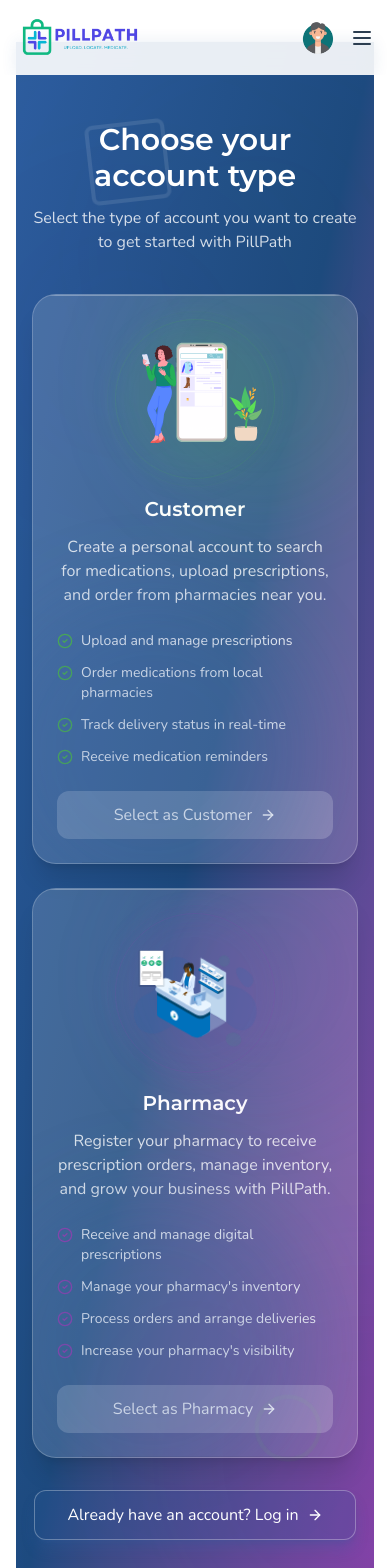
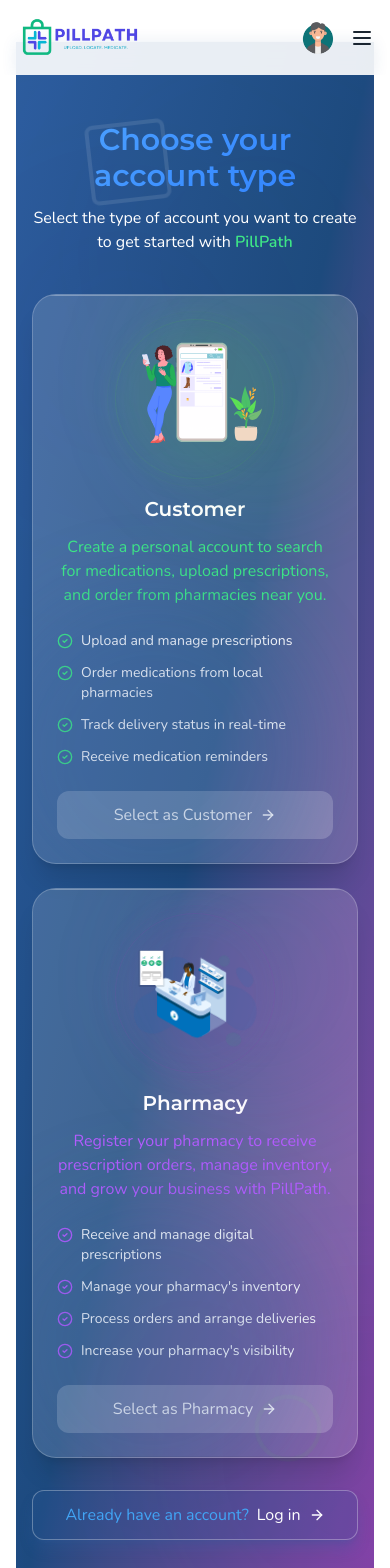
Before and after one commit to bavindu122/PillPath, a React (Vite) app in the folder frontend/: page /register in a window 390 px wide. Shown: the top 1568 px of the page. Built offline with nearby package versions, Linux system fonts and the light colour scheme.

Commit message:
style: update text colors and gradients for improved UI consistency across RoleSelector, Login, and Register components

```diff
--- a/frontend/src/features/auth/components/RoleSelector.jsx
+++ b/frontend/src/features/auth/components/RoleSelector.jsx
@@ -19,12 +19,12 @@
 
   return (
     <div className="w-full max-w-5xl mx-auto">
-      <h2 className="text-3xl md:text-4xl font-bold text-white text-center mb-3 animate-fade-in-up">
+      <h2 className="text-3xl md:text-4xl font-bold text-gradient-primary text-center mb-3 animate-fade-in-up">
         Choose your account type
       </h2>
-      <p className="text-white/80 text-center mb-10 max-w-lg mx-auto animate-fade-in-up delay-100">
+      <p className="text-light text-center mb-10 max-w-lg mx-auto animate-fade-in-up delay-100">
         Select the type of account you want to create to get started with
-        PillPath
+        <span className="text-secondary-green font-semibold"> PillPath</span>
       </p>
 
       <div className="grid grid-cols-1 md:grid-cols-2 gap-6 md:gap-8">
@@ -81,49 +81,48 @@
                 </div>
               </div>
 
-
-              {/* Title */}
-              <h3 className="text-xl md:text-2xl font-bold text-white text-center mb-3">
+              {/* Title - updated */}
+              <h3 className="text-xl md:text-2xl font-bold text-light text-center mb-3">
                 Customer
               </h3>
 
-              {/* Description */}
-              <p className="text-white/80 text-center mb-6">
+              {/* Description - updated */}
+              <p className="text-secondary-green text-center mb-6">
                 Create a personal account to search for medications, upload
                 prescriptions, and order from pharmacies near you.
               </p>
 
-              {/* Feature List */}
+              {/* Feature List - updated */}
               <ul className="space-y-3 text-sm mb-6 flex-grow">
                 <li className="flex items-start gap-2">
-                  <div className="text-secondary mt-0.5">
+                  <div className="text-secondary-green mt-0.5">
                     <CheckCircle2 size={16} />
                   </div>
-                  <span className="text-white/90">
+                  <span className="text-light">
                     Upload and manage prescriptions
                   </span>
                 </li>
                 <li className="flex items-start gap-2">
-                  <div className="text-secondary mt-0.5">
+                  <div className="text-secondary-green mt-0.5">
                     <CheckCircle2 size={16} />
                   </div>
-                  <span className="text-white/90">
+                  <span className="text-light">
                     Order medications from local pharmacies
                   </span>
                 </li>
                 <li className="flex items-start gap-2">
-                  <div className="text-secondary mt-0.5">
+                  <div className="text-secondary-green mt-0.5">
                     <CheckCircle2 size={16} />
                   </div>
-                  <span className="text-white/90">
+                  <span className="text-light">
                     Track delivery status in real-time
                   </span>
                 </li>
                 <li className="flex items-start gap-2">
-                  <div className="text-secondary mt-0.5">
+                  <div className="text-secondary-green mt-0.5">
                     <CheckCircle2 size={16} />
                   </div>
-                  <span className="text-white/90">
+                  <span className="text-light">
                     Receive medication reminders
                   </span>
                 </li>
@@ -204,48 +203,48 @@
                 </div>
               </div>
 
-              {/* Title */}
-              <h3 className="text-xl md:text-2xl font-bold text-white text-center mb-3">
+              {/* Title - updated */}
+              <h3 className="text-xl md:text-2xl font-bold text-light text-center mb-3">
                 Pharmacy
               </h3>
 
-              {/* Description */}
-              <p className="text-white/80 text-center mb-6">
+              {/* Description - updated */}
+              <p className="text-accent-purple text-center mb-6">
                 Register your pharmacy to receive prescription orders, manage
                 inventory, and grow your business with PillPath.
               </p>
 
-              {/* Feature List */}
+              {/* Feature List - updated */}
               <ul className="space-y-3 text-sm mb-6 flex-grow">
                 <li className="flex items-start gap-2">
-                  <div className="text-accent mt-0.5">
+                  <div className="text-accent-purple mt-0.5">
                     <CheckCircle2 size={16} />
                   </div>
-                  <span className="text-white/90">
+                  <span className="text-light">
                     Receive and manage digital prescriptions
                   </span>
                 </li>
                 <li className="flex items-start gap-2">
-                  <div className="text-accent mt-0.5">
+                  <div className="text-accent-purple mt-0.5">
                     <CheckCircle2 size={16} />
                   </div>
-                  <span className="text-white/90">
+                  <span className="text-light">
                     Manage your pharmacy's inventory
                   </span>
                 </li>
                 <li className="flex items-start gap-2">
-                  <div className="text-accent mt-0.5">
+                  <div className="text-accent-purple mt-0.5">
                     <CheckCircle2 size={16} />
                   </div>
-                  <span className="text-white/90">
+                  <span className="text-light">
                     Process orders and arrange deliveries
                   </span>
                 </li>
                 <li className="flex items-start gap-2">
-                  <div className="text-accent mt-0.5">
+                  <div className="text-accent-purple mt-0.5">
                     <CheckCircle2 size={16} />
                   </div>
-                  <span className="text-white/90">
+                  <span className="text-light">
                     Increase your pharmacy's visibility
                   </span>
                 </li>
@@ -275,11 +274,11 @@
         </div>
       </div>
 
-
+      {/* Login link - updated */}
       <div className="mt-8 text-center">
         <Link to="/login">
-          <button className="px-8 py-3 rounded-xl text-white font-medium transition-all duration-300 shadow-lg inline-flex items-center gap-2 border-1 border-white/30 bg-primary/20 hover:bg-primary/90 shadow-primary/30">
-            Already have an account? Log in
+          <button className="px-8 py-3 rounded-xl text-light font-medium transition-all duration-300 shadow-lg inline-flex items-center gap-2 border-1 border-white/30 bg-primary/20 hover:bg-primary/90 shadow-primary/30">
+            <span className="text-info">Already have an account?</span> Log in
             <ArrowRight size={16} className="animate-bounce-gentle" />
           </button>
         </Link>
--- a/frontend/src/index.css
+++ b/frontend/src/index.css
@@ -9,8 +9,24 @@
   --color-secondary: #4CAF50;   /* Secondary green - health/wellness */
   --color-secondary-hover: #3D8C40; /* Darker green for hover */
   --color-accent: #8E44AD;      /* Pharmaceutical purple */
+  --color-accent-light: #A569BD; /* Lighter purple for subtle accents */
   --color-bg-light: #F8FBFF;    /* Light background */
-  --color-text-dark: #2C3E50;   /* Dark text for contrast */
+
+  /* Enhanced text color palette for glassmorphic UI */
+  --color-text-dark: #1A2530;      /* Deeper, richer dark for better contrast */
+  --color-text-muted: #D1D5E0;     /* Much lighter muted text that's clearly visible on glass */
+  --color-text-light: #FFFFFF;     /* Pure white for maximum contrast on dark backgrounds */
+  --color-text-primary: #4FA4FF;   /* Brighter, more vibrant blue that pops on glass */
+  --color-text-secondary: #3EE686; /* More vibrant green with higher contrast */
+  --color-text-accent: #B45CFF;    /* Brighter purple that stands out on glass */
+
+  /* Updated semantic colors to match */
+  --color-text-success: #2EE07A;   /* Brighter success green */
+  --color-text-warning: #FFA726;   /* More vibrant warning orange */
+  --color-text-danger: #FF5252;    /* Brighter error red */
+  --color-text-info: #42A5F5;      /* Brighter info blue */
+
+  /* Additional useful colors */
   --color-upload-bg: rgba(248, 251, 255, 0.9); /* Semi-transparent light background */
   --color-upload-bg-hover: #D1E5F0; /* Lighter blue hover */
 }
@@ -33,3 +49,43 @@
 .text-pButtonH { color: var(--color-primary-hover); }
 .bg-upload-bg { background-color: var(--color-upload-bg); }
 .bg-upload-bg-hover { background-color: var(--color-upload-bg-hover); }
+
+/* New text color utility classes */
+.text-dark { color: var(--color-text-dark); }
+.text-muted { color: var(--color-text-muted); }
+.text-light { color: var(--color-text-light); }
+.text-primary-blue { color: var(--color-text-primary); }
+.text-secondary-green { color: var(--color-text-secondary); }
+.text-accent-purple { color: var(--color-text-accent); }
+
+/* Semantic text color utilities */
+.text-success { color: var(--color-text-success); }
+.text-warning { color: var(--color-text-warning); }
+.text-danger { color: var(--color-text-danger); }
+.text-info { color: var(--color-text-info); }
+
+/* Gradient text utilities */
+.text-gradient-primary {
+  background: linear-gradient(135deg, #4FA4FF, #2D7FFF);
+  -webkit-background-clip: text;
+  -webkit-text-fill-color: transparent;
+  background-clip: text;
+  text-fill-color: transparent;
+}
+
+.text-gradient-accent {
+  background: linear-gradient(135deg, #B45CFF, #9332EA);
+  -webkit-background-clip: text;
+  -webkit-text-fill-color: transparent;
+  background-clip: text;
+  text-fill-color: transparent;
+}
+
+/* New gradient */
+.text-gradient-secondary {
+  background: linear-gradient(135deg, #3EE686, #28C06B);
+  -webkit-background-clip: text;
+  -webkit-text-fill-color: transparent;
+  background-clip: text;
+  text-fill-color: transparent;
+}
--- a/frontend/src/pages/Home/Slider.jsx
+++ b/frontend/src/pages/Home/Slider.jsx
@@ -155,7 +155,7 @@
         </div>
 
         {/* Timer Progress Bar */}
-        <div className="absolute top-0 left-0 right-0 h-1.5 bg-white/10 z-10">
+        <div className="absolute bottom-0 left-0 right-0 h-1.5 bg-white/10 z-10">
           <div
             className="h-full bg-secondary transition-all ease-linear rounded-r-full"
             style={{ width: `${progress}%` }}
```
Also changed, not shown: frontend/src/features/auth/pages/Login.jsx (+9 -9 lines), frontend/src/features/auth/pages/Register.jsx (+98 -9 lines).
